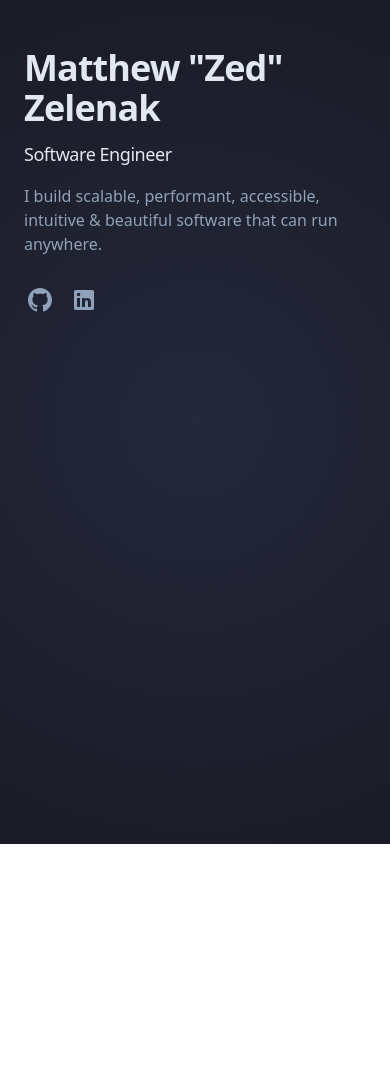
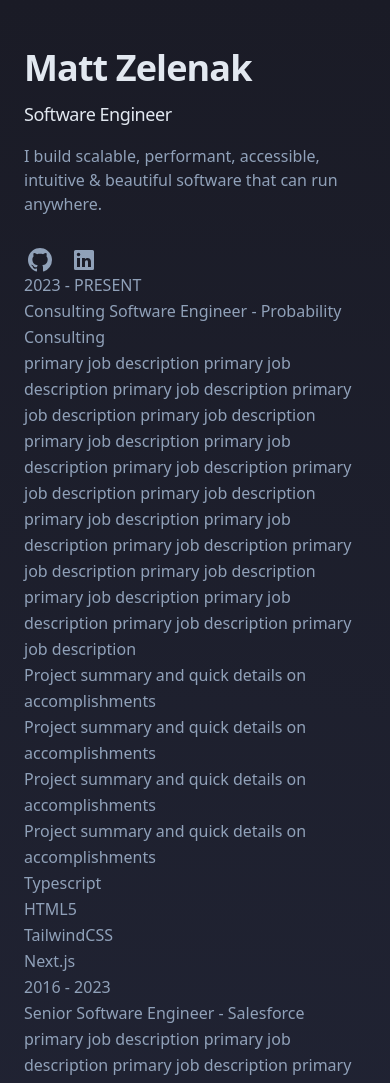
Before and after one commit to mzelenak-dev/mzed.dev, a Next.js app: page / in a window 390 px wide. Shown: the top 1083 px of the page. Before the commit the page ends 844 px from the top, so only its background shows below. Built offline with nearby package versions, Linux system fonts and the light colour scheme.

Commit message:
homepage header & main templating

```diff
--- a/app/page.tsx
+++ b/app/page.tsx
@@ -1,9 +1,11 @@
+import Pills from "@/components/Pills";
+
 export default function Home() {
   return (
     <>
       <header className="lg:sticky lg:top-0 lg:flex lg:max-h-screen lg:w-[48%] lg:flex-col lg:justify-between lg:py-24">
         <div>
-          <h1 className="text-4xl font-bold tracking-tight text-slate-200 sm:text-5xl"><a href="/">Matthew "Zed" Zelenak</a></h1>
+          <h1 className="text-4xl font-bold tracking-tight text-slate-200 sm:text-5xl"><a href="/">Matt Zelenak</a></h1>
           <h2 className="mt-3 text-lg font-medium tracking-tight text-slate-200 sm:text-xl">Software Engineer</h2>
           <p className="mt-4 max-w-xs leading-normal">I build scalable, performant, accessible, intuitive &amp; beautiful software that can run anywhere.</p>
           <nav className="nav hidden lg:block" aria-label="In-page jump links">
@@ -94,7 +96,84 @@ export default function Home() {
           </li> */}
         </ul>
       </header>
-      <main></main>
+      <main>
+        <section id="about"></section>
+        <section id="experience">
+          <ul>
+            <li>
+              <div>2023 - PRESENT</div>
+              <div>
+                <h3>Consulting Software Engineer - Probability Consulting</h3>
+                <p>primary job description primary job description primary job description primary job description primary job description primary job description primary job description primary job description primary job description primary job description primary job description primary job description primary job description primary job description primary job description primary job description primary job description primary job description primary job description</p>
+                <ul>
+                  <li>Project summary and quick details on accomplishments</li>
+                  <li>Project summary and quick details on accomplishments</li>
+                  <li>Project summary and quick details on accomplishments</li>
+                  <li>Project summary and quick details on accomplishments</li>
+                </ul>
+              </div>
+              <Pills list={['Typescript', 'HTML5', 'TailwindCSS', 'Next.js']} />
+            </li>
+            <li>
+              <div>2016 - 2023</div>
+              <div>
+                <h3>Senior Software Engineer - Salesforce</h3>
+                <p>primary job description primary job description primary job description primary job description primary job description primary job description primary job description primary job description primary job description primary job description primary job description primary job description primary job description primary job description primary job description primary job description primary job description primary job description primary job description</p>
+                <ul>
+                  <li>Project summary and quick details on accomplishments</li>
+                  <li>Project summary and quick details on accomplishments</li>
+                  <li>Project summary and quick details on accomplishments</li>
+                  <li>Project summary and quick details on accomplishments</li>
+                </ul>
+              </div>
+              <Pills list={['Typescript', 'HTML5', 'TailwindCSS', 'Next.js']} />
+            </li>
+            <li>
+              <div>2014 - 2016</div>
+              <div>
+                <h3>Software Engineer - SmarterHQ</h3>
+                <p>primary job description primary job description primary job description primary job description primary job description primary job description primary job description primary job description primary job description primary job description primary job description primary job description primary job description primary job description primary job description primary job description primary job description primary job description primary job description</p>
+                <ul>
+                  <li>Project summary and quick details on accomplishments</li>
+                  <li>Project summary and quick details on accomplishments</li>
+                  <li>Project summary and quick details on accomplishments</li>
+                  <li>Project summary and quick details on accomplishments</li>
+                </ul>
+              </div>
+              <Pills list={['Typescript', 'HTML5', 'TailwindCSS', 'Next.js']} />
+            </li>
+            <li>
+              <div>2012 - 2014</div>
+              <div>
+                <h3>Front End Engineer - MediaFuel</h3>
+                <p>primary job description primary job description primary job description primary job description primary job description primary job description primary job description primary job description primary job description primary job description primary job description primary job description primary job description primary job description primary job description primary job description primary job description primary job description primary job description</p>
+                <ul>
+                  <li>Project summary and quick details on accomplishments</li>
+                  <li>Project summary and quick details on accomplishments</li>
+                  <li>Project summary and quick details on accomplishments</li>
+                  <li>Project summary and quick details on accomplishments</li>
+                </ul>
+              </div>
+              <Pills list={['Typescript', 'HTML5', 'TailwindCSS', 'Next.js']} />
+            </li>
+            <li>
+              <div>2011 - 2012</div>
+              <div>
+                <h3>Junior Engineer - IMAVEX</h3>
+                <p>primary job description primary job description primary job description primary job description primary job description primary job description primary job description primary job description primary job description primary job description primary job description primary job description primary job description primary job description primary job description primary job description primary job description primary job description primary job description</p>
+                <ul>
+                  <li>Project summary and quick details on accomplishments</li>
+                  <li>Project summary and quick details on accomplishments</li>
+                  <li>Project summary and quick details on accomplishments</li>
+                  <li>Project summary and quick details on accomplishments</li>
+                </ul>
+              </div>
+              <Pills list={['Typescript', 'HTML5', 'TailwindCSS', 'Next.js']} />
+            </li>
+          </ul>
+        </section>
+        <section id="work"></section>
+      </main>
       <footer></footer>
     </>
   );
--- /dev/null
+++ b/components/Pills.tsx
@@ -0,0 +1,13 @@
+import React from 'react'
+
+const Pills = ({list}) => {
+  const pills = list.map((item) => (
+     <p className="keyword-pill">{item}</p>
+  ));
+
+  return (
+    <div>{pills}</div>
+  )
+}
+
+export default Pills
```
